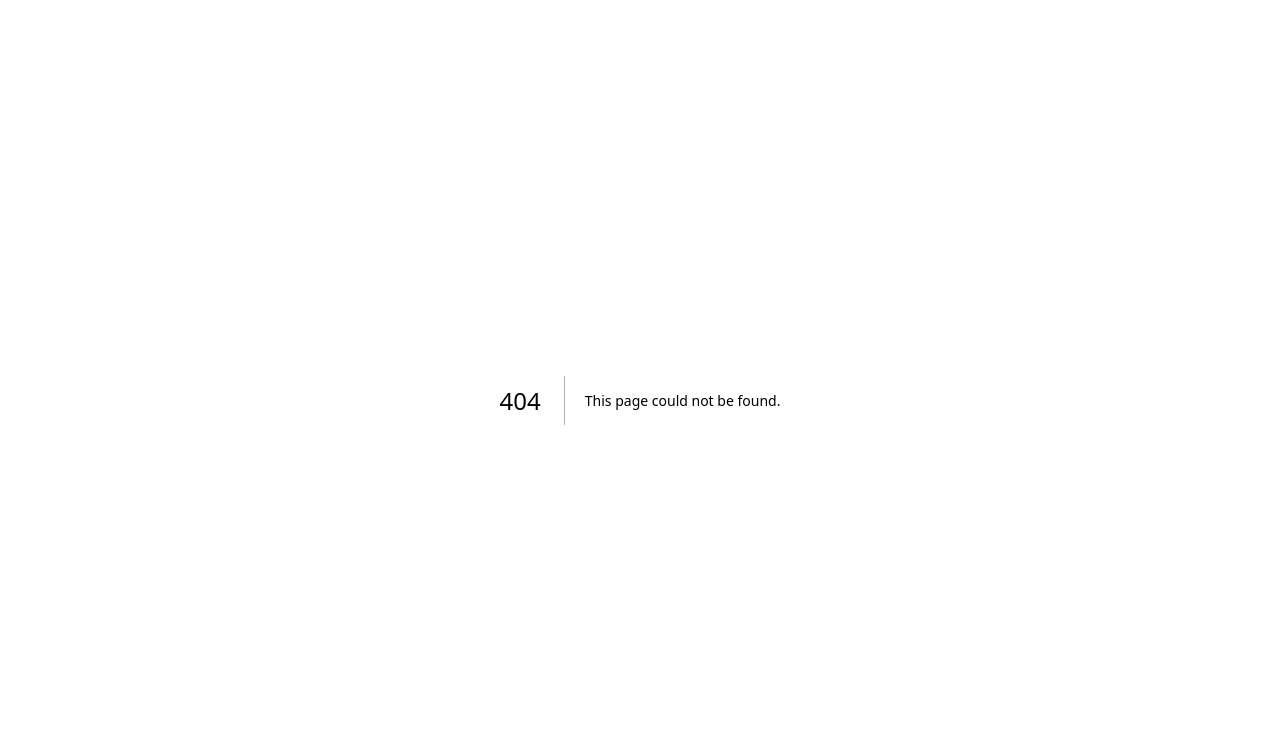
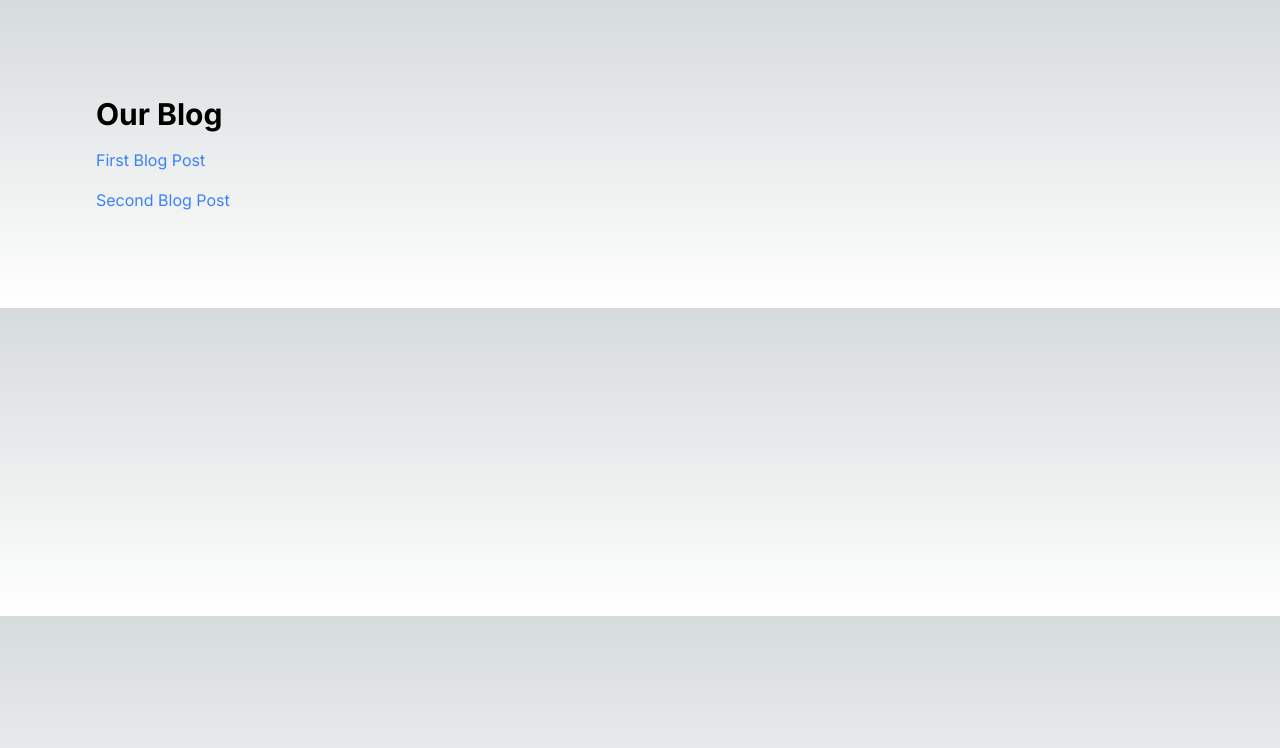
Before and after one commit to dshan12/nextjs, a Next.js app in the folder my-nextjs-app/: page /blog in a window 1280 px wide. Before the commit this address had no page. Shown: the top 748 px of the page. Built offline with nearby package versions, Linux system fonts and the light colour scheme.

Commit message:
Added examples of nested routes
I added the first-post and second-post directories and inside of them
added page.tsx to learn how nested routes work. I also used the link
thing to link different locations in the webpage together`

```diff
--- /dev/null
+++ b/my-nextjs-app/app/blog/first-post/page.tsx
@@ -0,0 +1,16 @@
+import Link from 'next/link'
+import React from 'react'
+
+
+
+const FirstPost = () => {
+  return (
+    <div className='p-24'>
+      <h1 className='text-3xl text-font-bold mb-4'>This is my first blog post</h1>
+      <p className='mb-4'>This is my first blog post</p>
+      <Link className='text-blue-600 hover:underline-offset-1' href={"/blog"}>Back to Blog</Link>
+    </div>
+  )
+}
+
+export default FirstPost
--- /dev/null
+++ b/my-nextjs-app/app/blog/page.tsx
@@ -0,0 +1,21 @@
+import Link from 'next/link'
+
+export default function Blog() {
+  return (
+    <div className="p-24">
+      <h1 className="text-3xl font-bold mb-4">Our Blog</h1>
+      <ul className="space-y-4">
+        <li>
+          <Link href="/blog/first-post" className="text-blue-500 hover:underline">
+            First Blog Post
+          </Link>
+        </li>
+        <li>
+          <Link href="/blog/second-post" className="text-blue-500 hover:underline">
+            Second Blog Post
+          </Link>
+        </li>
+      </ul>
+    </div>
+  )
+}
--- /dev/null
+++ b/my-nextjs-app/app/blog/second-post/page.tsx
@@ -0,0 +1,15 @@
+import Link from 'next/link'
+import React from 'react'
+
+
+const SecondPost = () => {
+  return (
+    <div className='p-24 mb-4'>
+      <h1 className='text-3xl font-bold'>Second Blog Post</h1>
+      <p>This is my second blog post</p>
+      <Link href="/blog" className='text-blue-500 hover:underline'>Back to blog</Link>
+    </div>
+  )
+}
+
+export default SecondPost
--- a/my-nextjs-app/package.json
+++ b/my-nextjs-app/package.json
@@ -3,7 +3,7 @@
   "version": "0.1.0",
   "private": true,
   "scripts": {
-    "dev": "next dev",
+    "dev": "next dev --turbo",
     "build": "next build",
     "start": "next start",
     "lint": "next lint"
```
Also changed, not shown: my-nextjs-app/.eslintrc.json.
